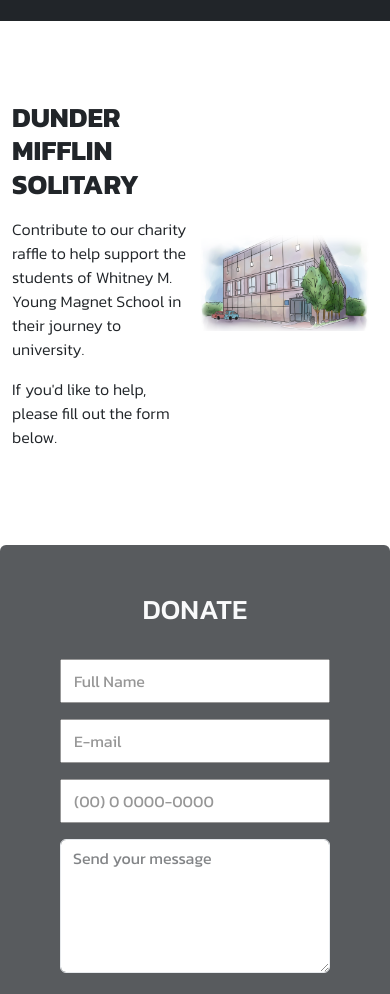
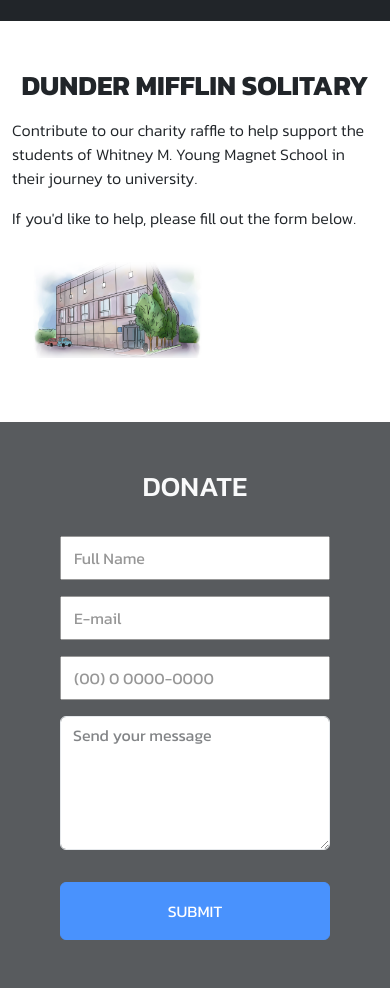
Before and after one commit to inacio-developer/curso_ebac_frontend, a plain HTML site: page 3. Bootstrap/index.html in a window 390 px wide. Shown: the part 106-1100 px from the top of the page. Drawn offline with nearby package versions, Linux system fonts and the light colour scheme.

Commit message:
updating about image responsiveness

```diff
--- a/3. Bootstrap/index.html
+++ b/3. Bootstrap/index.html
@@ -66,12 +66,13 @@
     </section>
     <main>
       <section
-        class="container-md mx-auto d-flex justify-content-between align-items-center"
-        style="margin: 80px"
+        class="container-md mx-auto d-lg-flex justify-content-between align-items-center m-5"
         id="about"
       >
         <div class="">
-          <h1 class="text-uppercase fw-bold">Dunder Mifflin solitary</h1>
+          <h1 class="text-uppercase fw-bold text-center text-md-start">
+            Dunder Mifflin solitary
+          </h1>
           <p class="fw-light mt-3">
             Contribute to our charity raffle to help support the students of
             Whitney M. Young Magnet School in their journey to university.
@@ -80,9 +81,9 @@
             If you'd like to help, please fill out the form below.
           </p>
         </div>
-        <img class="w-50" src="./src/img/about-photo.png" />
+        <img class="w-50 m-3 my-lg-0" src="./src/img/about-photo.png" />
       </section>
-      <section class="p-5 bg-dark container-md opacity-75 rounded" id="donate">
+      <section class="p-5 bg-dark container-md opacity-75" id="donate">
         <h1 class="text-light text-uppercase text-center pb-4">Donate</h1>
         <form class="row container-md mx-auto gap-3">
           <input class="py-2" type="text" placeholder="Full Name" name="name" />
```
